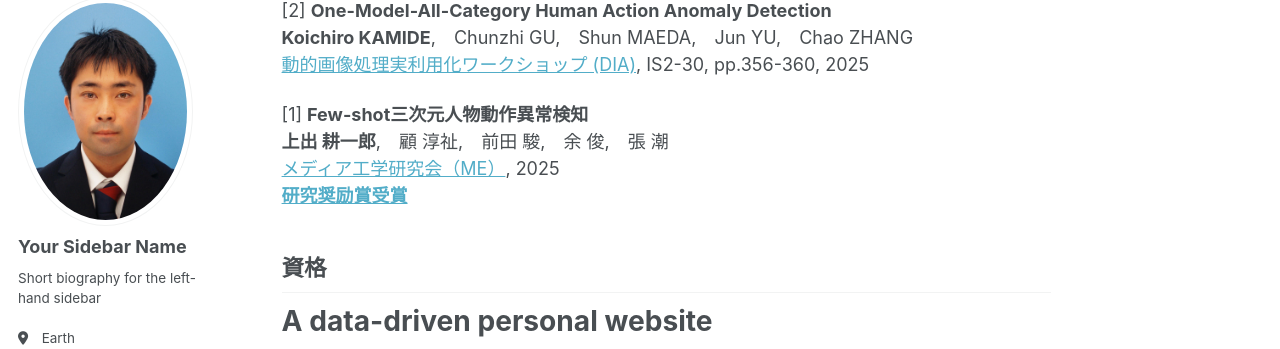
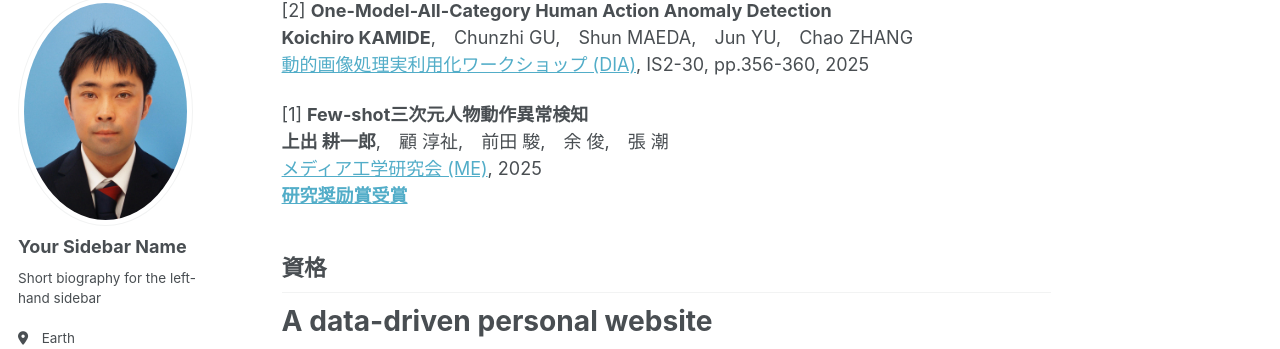
Before and after one commit to koichiro-kamide/koichiro-kamide.github.io, a Jekyll site: the page built from _pages/about.md, in a window 1280 px wide and 900 px high, scrolled down 584 px. Shown: the part 102-451 px from the top of the window. Built offline with Jekyll 4.4.1, drawn with Linux system fonts in a browser that asks for light colours.

```diff
--- a/_pages/about.md
+++ b/_pages/about.md
@@ -28,7 +28,7 @@ Yu Ding,　**Koichiro Kamide**,　Jun Yu　and　Chao Zhang
 
 [1] **Few-shot三次元人物動作異常検知**
 **上出 耕一郎**,　顧 淳祉,　前田 駿,　余 俊,　張 潮
-[メディア工学研究会（ME）](https://www.ite.or.jp/ken/program/index.php?tgs_regid=eaad7329a67e51120a4fda78e0770437c4d94cd15318bc2211cb5356630849dd&tgid=ITE-ME), 2025
+[メディア工学研究会 (ME)](https://www.ite.or.jp/ken/program/index.php?tgs_regid=eaad7329a67e51120a4fda78e0770437c4d94cd15318bc2211cb5356630849dd&tgid=ITE-ME), 2025
 [**研究奨励賞受賞**](https://www.ite.or.jp/study/me/files/award.html)
 
 ## 資格
```
